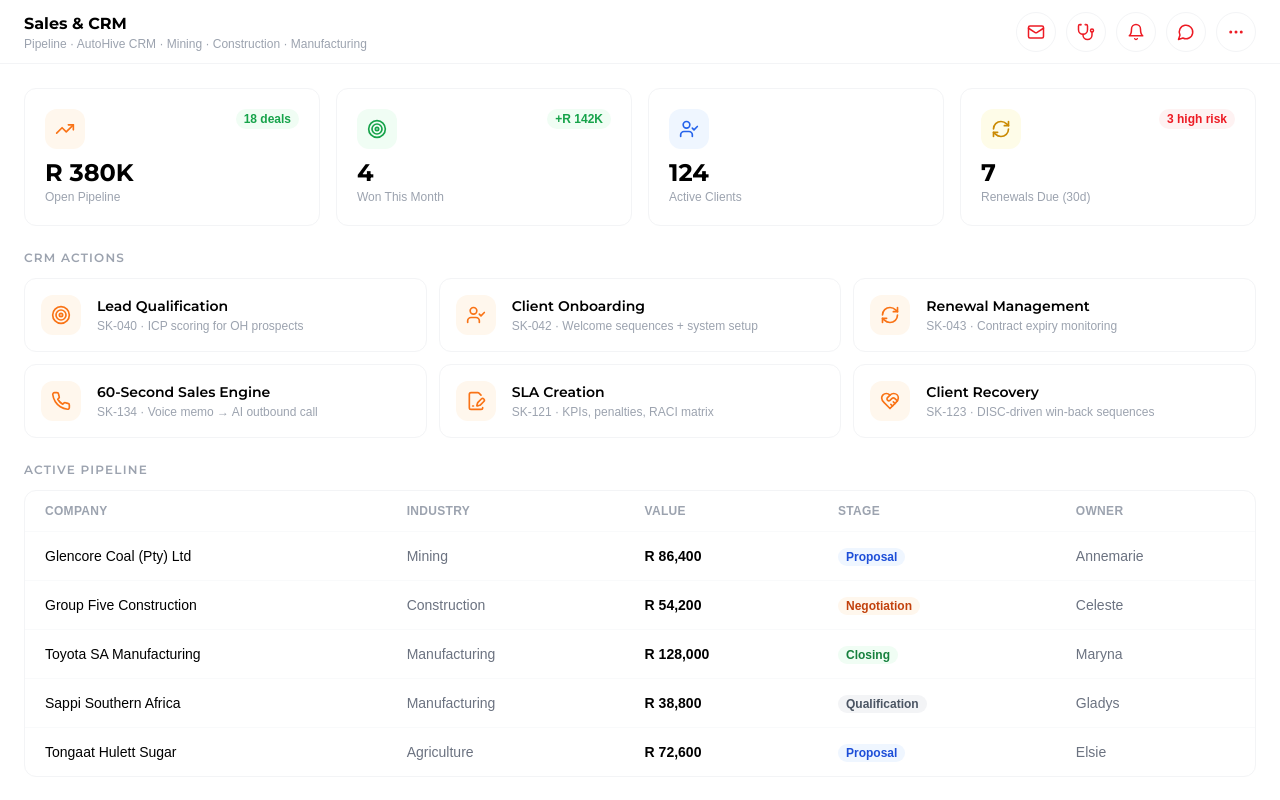
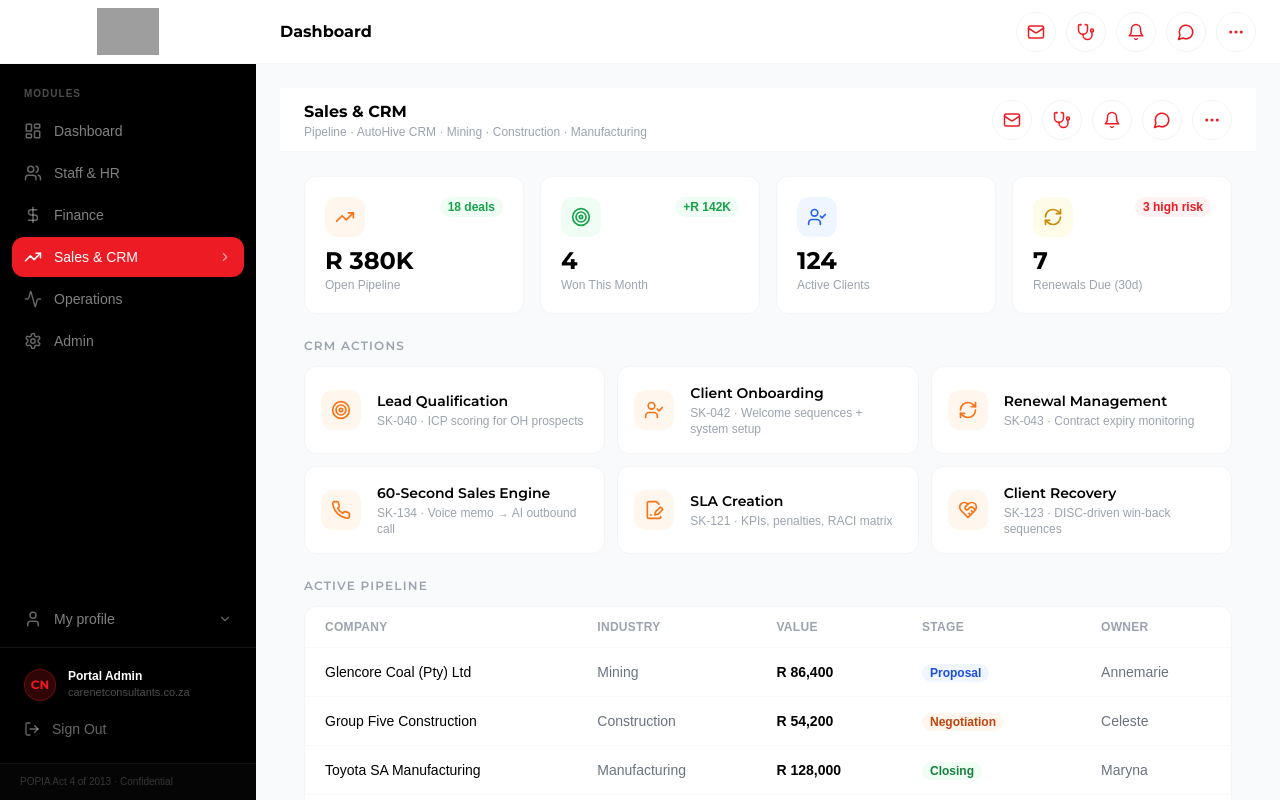
Before and after one commit to IT-CnC-Auto/cnc-portal, a Next.js app: page /sales in a window 1280 px wide. Shown: the top 800 px of the page. Built offline with nearby package versions, Linux system fonts and the light colour scheme; grey boxes are pictures that could not be loaded.

Commit message:
Update layout.tsx

```diff
--- a/app/(portal)/layout.tsx
+++ b/app/(portal)/layout.tsx
@@ -1,7 +1,21 @@
+import { Sidebar } from '@/components/layout/Sidebar'
+import { Header } from '@/components/layout/Header'
+
 export default function PortalLayout({
   children,
 }: {
-  children: React.ReactNode;
+  children: React.ReactNode
 }) {
-  return <>{children}</>;
+  return (
+    <div className="min-h-screen bg-cnc-gray-50">
+      {/* Fixed black sidebar (264px wide) */}
+      <Sidebar />
+
+      {/* Everything sits to the right of the sidebar */}
+      <div className="pl-64 min-h-screen flex flex-col">
+        <Header title="Dashboard" />
+        <main className="flex-1 p-6">{children}</main>
+      </div>
+    </div>
+  )
 }
```
